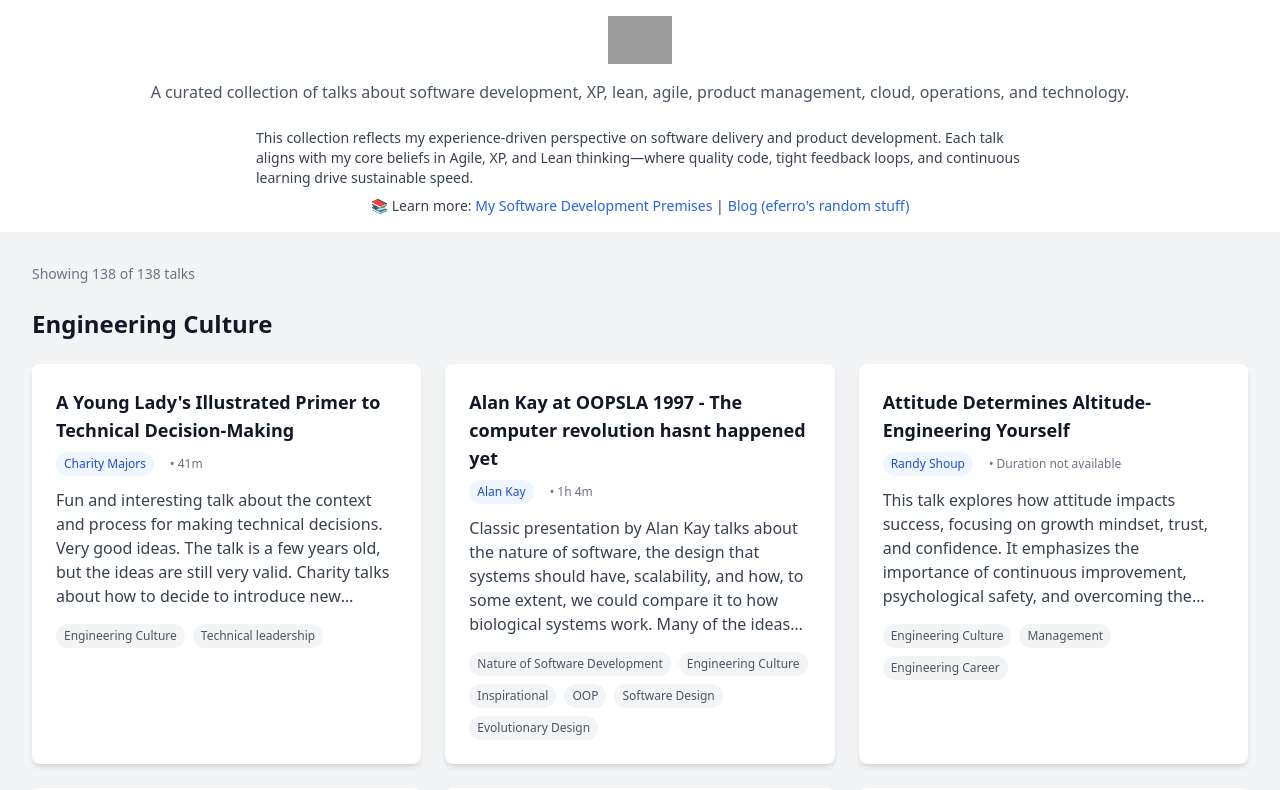
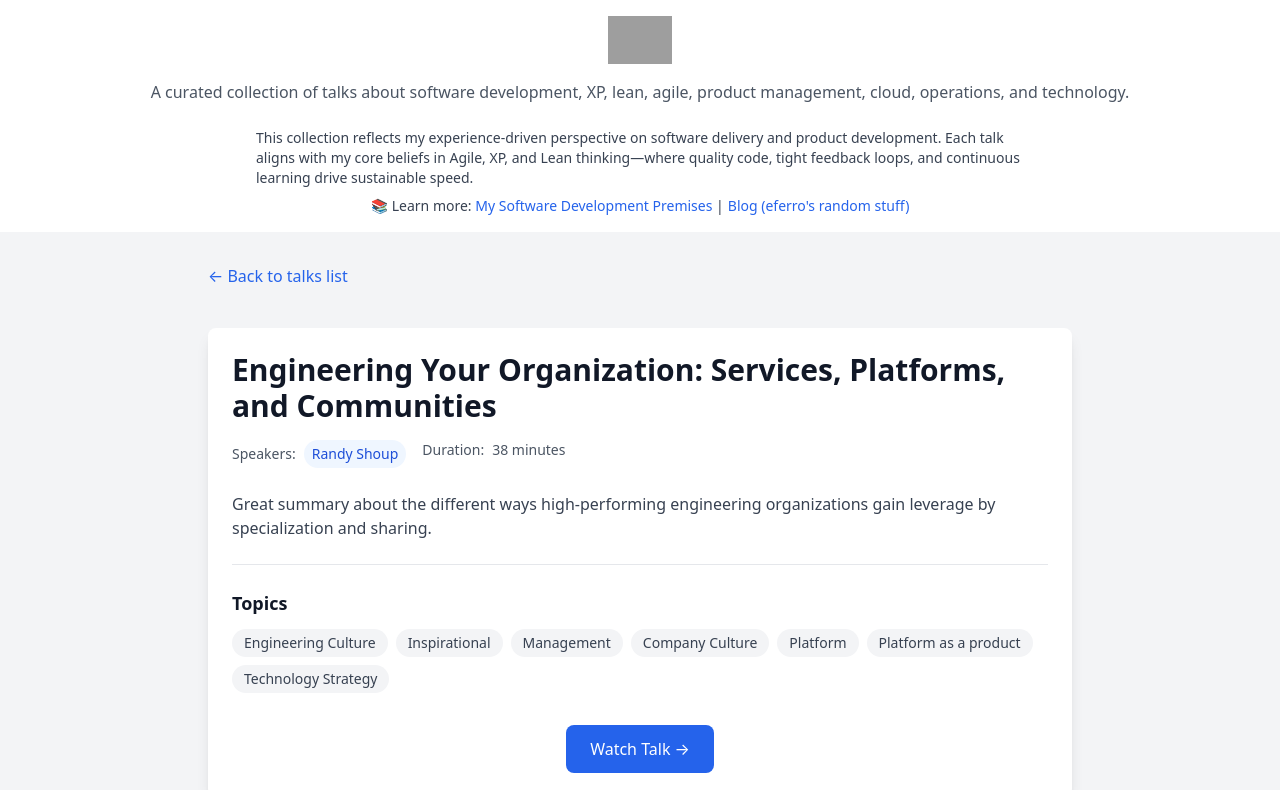
Before and after one commit to eferro/eferro-picks-site, a React (Vite) app: page /talk/rec0FlFDAe8nf8BU5 in a window 1280 px wide. Shown: the top 790 px of the page. Built offline with nearby package versions, Linux system fonts and the light colour scheme; grey boxes are pictures that could not be loaded; the HTML template or start-up script is replaced by a standard one.

Commit message:
feat: Add detailed view for talks with routing

```diff
--- a/package.json
+++ b/package.json
@@ -11,7 +11,8 @@
   },
   "dependencies": {
     "react": "^18.2.0",
-    "react-dom": "^18.2.0"
+    "react-dom": "^18.2.0",
+    "react-router-dom": "^7.4.1"
   },
   "devDependencies": {
     "@types/react": "^18.2.55",
@@ -26,6 +27,6 @@
     "postcss": "^8.4.35",
     "tailwindcss": "^3.4.1",
     "typescript": "^5.2.2",
-    "vite": "^5.1.0"
+    "vite": "^6.2.3"
   }
 }
--- a/src/App.tsx
+++ b/src/App.tsx
@@ -1,10 +1,11 @@
+import { BrowserRouter as Router, Routes, Route } from 'react-router-dom';
 import logoHorizontal from './assets/logo-horizontal.png'
 import { TalksList } from './components/TalksList'
+import { TalkDetail } from './components/TalkDetail'
 import { Footer } from './components/Footer'
 
-function App() {
+function Header() {
   return (
-    <div className="flex flex-col min-h-screen">
     <header className="bg-white shadow-sm">
       <div className="max-w-7xl mx-auto py-4 px-4 sm:px-6 lg:px-8">
         <div className="flex justify-center">
@@ -29,11 +30,23 @@ function App() {
         </div>
       </div>
     </header>
+  )
+}
+
+function App() {
+  return (
+    <Router basename={import.meta.env.BASE_URL}>
+      <div className="flex flex-col min-h-screen">
+        <Header />
         <main className="flex-1 bg-gray-100">
-        <TalksList />
+          <Routes>
+            <Route path="/" element={<TalksList />} />
+            <Route path="/talk/:id" element={<TalkDetail />} />
+          </Routes>
         </main>
         <Footer />
       </div>
+    </Router>
   )
 }
 
--- /dev/null
+++ b/src/components/TalkDetail/index.tsx
@@ -0,0 +1,125 @@
+import { useEffect, useState } from 'react';
+import { useParams, Link } from 'react-router-dom';
+import { Talk } from '../../types/talks';
+
+export function TalkDetail() {
+  const { id } = useParams<{ id: string }>();
+  const [talk, setTalk] = useState<Talk | null>(null);
+  const [loading, setLoading] = useState(true);
+  const [error, setError] = useState<string | null>(null);
+
+  useEffect(() => {
+    const loadTalk = async () => {
+      try {
+        const response = await fetch(`${import.meta.env.BASE_URL}data/talks.json`);
+        if (!response.ok) {
+          throw new Error(`HTTP error! status: ${response.status}`);
+        }
+        const data = await response.json();
+        const foundTalk = data.talks.find((t: Talk) => t.airtable_id === id);
+
+        if (!foundTalk) {
+          throw new Error('Talk not found');
+        }
+
+        setTalk(foundTalk);
+      } catch (err) {
+        setError(err instanceof Error ? err.message : 'Failed to load talk');
+        console.error('Error loading talk:', err);
+      } finally {
+        setLoading(false);
+      }
+    };
+
+    loadTalk();
+  }, [id]);
+
+  if (loading) {
+    return (
+      <div className="flex justify-center items-center py-12">
+        <div className="animate-spin rounded-full h-12 w-12 border-b-2 border-gray-900"></div>
+      </div>
+    );
+  }
+
+  if (error || !talk) {
+    return (
+      <div className="max-w-4xl mx-auto px-4 py-8">
+        <div className="text-center">
+          <p className="text-red-600 text-lg mb-4">{error || 'Talk not found'}</p>
+          <Link to="/" className="text-blue-600 hover:text-blue-800">
+            ← Back to talks list
+          </Link>
+        </div>
+      </div>
+    );
+  }
+
+  return (
+    <div className="max-w-4xl mx-auto px-4 py-8">
+      <Link to="/" className="text-blue-600 hover:text-blue-800 mb-6 inline-block">
+        ← Back to talks list
+      </Link>
+
+      <article className="bg-white rounded-lg shadow-lg p-6 mt-4">
+        <header className="mb-6">
+          <h1 className="text-3xl font-bold text-gray-900 mb-4">
+            {talk.title}
+          </h1>
+          <div className="flex flex-wrap gap-4 text-sm text-gray-600">
+            <div className="flex items-center">
+              <span className="font-medium">Speakers:</span>
+              <div className="ml-2 flex flex-wrap gap-2">
+                {talk.speakers.map(speaker => (
+                  <span
+                    key={speaker}
+                    className="px-2 py-1 bg-blue-50 text-blue-700 rounded-full"
+                  >
+                    {speaker}
+                  </span>
+                ))}
+              </div>
+            </div>
+            {talk.duration && (
+              <div>
+                <span className="font-medium">Duration:</span>
+                <span className="ml-2">{Math.floor(talk.duration / 60)} minutes</span>
+              </div>
+            )}
+          </div>
+        </header>
+
+        <div className="prose max-w-none mb-6">
+          <p className="text-gray-700 whitespace-pre-line">
+            {talk.description}
+          </p>
+        </div>
+
+        <div className="border-t pt-6">
+          <h2 className="text-lg font-semibold text-gray-900 mb-3">Topics</h2>
+          <div className="flex flex-wrap gap-2">
+            {talk.topics.map(topic => (
+              <span
+                key={topic}
+                className="px-3 py-1 bg-gray-100 text-gray-700 rounded-full text-sm"
+              >
+                {topic}
+              </span>
+            ))}
+          </div>
+        </div>
+
+        <div className="mt-8 text-center">
+          <a
+            href={talk.url}
+            target="_blank"
+            rel="noopener noreferrer"
+            className="inline-block px-6 py-3 bg-blue-600 text-white rounded-lg hover:bg-blue-700 transition-colors"
+          >
+            Watch Talk →
+          </a>
+        </div>
+      </article>
+    </div>
+  );
+}
--- a/src/components/TalksList/TalkCard.tsx
+++ b/src/components/TalksList/TalkCard.tsx
@@ -1,4 +1,5 @@
 import { useMemo } from 'react';
+import { Link } from 'react-router-dom';
 import { Talk } from '../../types/talks';
 import { formatDuration } from '../../utils/format';
 
@@ -22,7 +23,10 @@ export function TalkCard({
     talk.topics.map((topic) => (
       <button
         key={topic}
-        onClick={() => onTopicClick(topic)}
+        onClick={(e) => {
+          e.preventDefault(); // Prevent card click
+          onTopicClick(topic);
+        }}
         className={`px-2 py-1 rounded-full text-xs transition-colors ${
           selectedTopics.includes(topic)
             ? 'bg-gray-700 text-white'
@@ -35,18 +39,22 @@ export function TalkCard({
   ), [talk.topics, onTopicClick, selectedTopics]);
 
   return (
-    <div className="bg-white rounded-lg shadow-md p-6 hover:shadow-lg transition-shadow">
+    <Link
+      to={`/talk/${talk.airtable_id}`}
+      className="block bg-white rounded-lg shadow-md hover:shadow-lg transition-shadow"
+    >
+      <div className="p-6">
         <h3 className="text-lg font-semibold text-gray-900 mb-2">
-        <a href={talk.url} target="_blank" rel="noopener noreferrer"
-           className="hover:text-blue-600 transition-colors">
           {talk.title}
-        </a>
         </h3>
         <div className="flex flex-wrap gap-2 mb-3">
           {talk.speakers.map((speaker) => (
             <button
               key={speaker}
-            onClick={() => onAuthorClick(speaker)}
+              onClick={(e) => {
+                e.preventDefault(); // Prevent card click
+                onAuthorClick(speaker);
+              }}
               className={`px-2 py-1 rounded-full text-xs transition-colors ${
                 selectedAuthor === speaker
                   ? 'bg-blue-500 text-white'
@@ -65,5 +73,6 @@ export function TalkCard({
           {topicElements}
         </div>
       </div>
+    </Link>
   );
 }
```
Also changed, not shown: 1 other file (tests, documents, lock files or other folders). Lines whose indentation alone changed are shown as unchanged.
